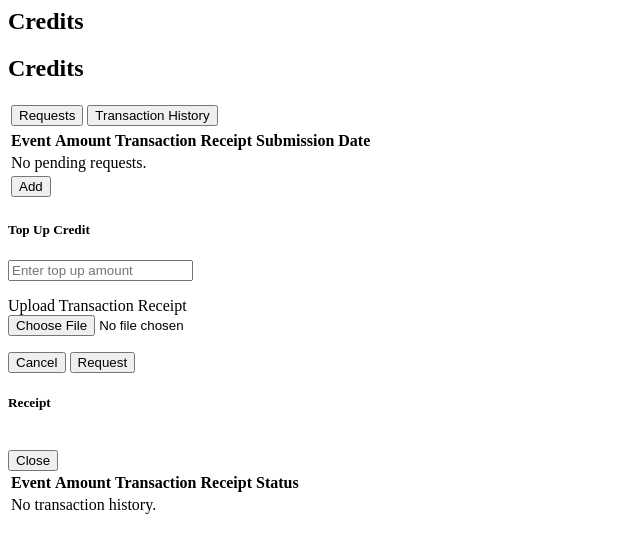
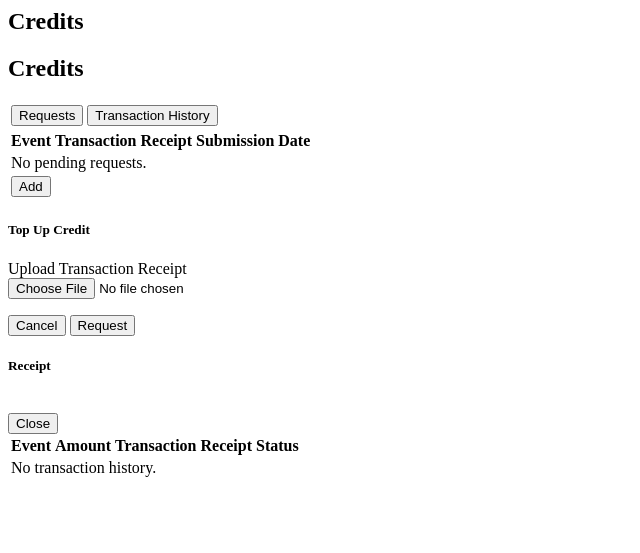
Before and after one commit to Neelie5196/lwebuy_beta, a PHP site: page /loginsystem/user/credit.php in a window 1280 px wide. Shown: the top 553 px of the page, without its empty margins (0-640 px from the left). Run offline with PHP 8.4, Linux system fonts and the light colour scheme; a user stored in the database is signed in; data comes from the database, SQL or seed files in the repository.

Commit message:
delete amount in credit

```diff
--- a/user/credit.php
+++ b/user/credit.php
@@ -20,7 +20,7 @@ $result2 = mysqli_query($con, $query2);
 $results2 = mysqli_fetch_assoc($result2);
 ?>
 <?php
-if(isset($_POST["amount"]))
+if(isset($_POST["add"]))
 {
 	$unique_id = rand(10000,100000). $user_id;
     $payment_id = $unique_id;
@@ -30,7 +30,6 @@ if(isset($_POST["amount"]))
     $file_loc = $_FILES['file']['tmp_name'];
 	$file_type = $_FILES['file']['type'];
 	$folder="../receipts/";
-    $amount = $_POST['amount'];
 	$type = $file_type;
     $title = 'Reload Point';
 
@@ -43,7 +42,7 @@ if(isset($_POST["amount"]))
 	if(move_uploaded_file($file_loc,$folder.$final_file))
 	{
 
-	$result = mysqli_query($con, "INSERT INTO payment SET  payment_id='$payment_id', user_id='$user_id', title='$title', amount='$amount', file = '$file', type = '$type',status='$status'") or die(mysqli_error($con));
+	$result = mysqli_query($con, "INSERT INTO payment SET  payment_id='$payment_id', user_id='$user_id', title='$title',file = '$file', type = '$type',status='$status'") or die(mysqli_error($con));
     ?>
     <script>
     alert('Request Sent!');
@@ -89,7 +88,6 @@ if (isset($_GET['payment_id']))
                 <table class="purchasetable">
                     <tr class="center">
                         <th class="purchasecol3">Event</th>
-                        <th class="purchasecol2">Amount</th>
                         <th class="purchasecol2">Transaction Receipt</th>
                         <th class="purchasecol3">Submission Date</th>
                         <th class="purchasecol1"></th>
@@ -104,7 +102,6 @@ if (isset($_GET['payment_id']))
 
                     <tr class="bodyrow">
                         <td><?php echo $row['title']; ?></td>
-                        <td>RM <?php echo $row['amount']; ?></td>
                         <td><button type="button" class="btn btntab" data-toggle="modal" data-target="#myModal" onclick="passimg('<?php echo $row['file']; ?>')">View Receipt</button></td>
                         <td><?php echo $row['datetime']; ?></td>
                         <td>
@@ -144,7 +141,7 @@ if (isset($_GET['payment_id']))
 
                         <form method="post" action="credit.php" enctype="multipart/form-data">
                             <div class="modal-body left">
-                                <p><input class="formfield" id ="amount "name="amount" type="text" placeholder="Enter top up amount" required /></p>
+
 
                                 <p>
                                     <label>Upload Transaction Receipt</label><br/>
```
